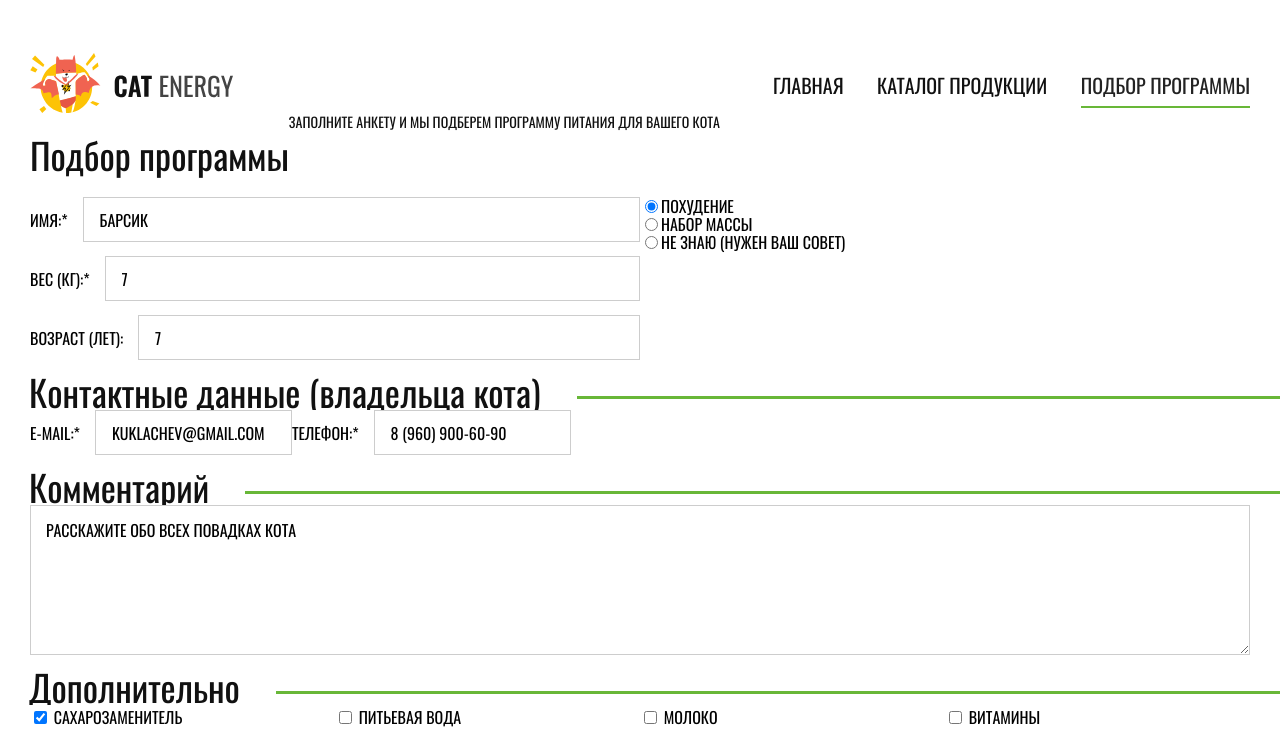
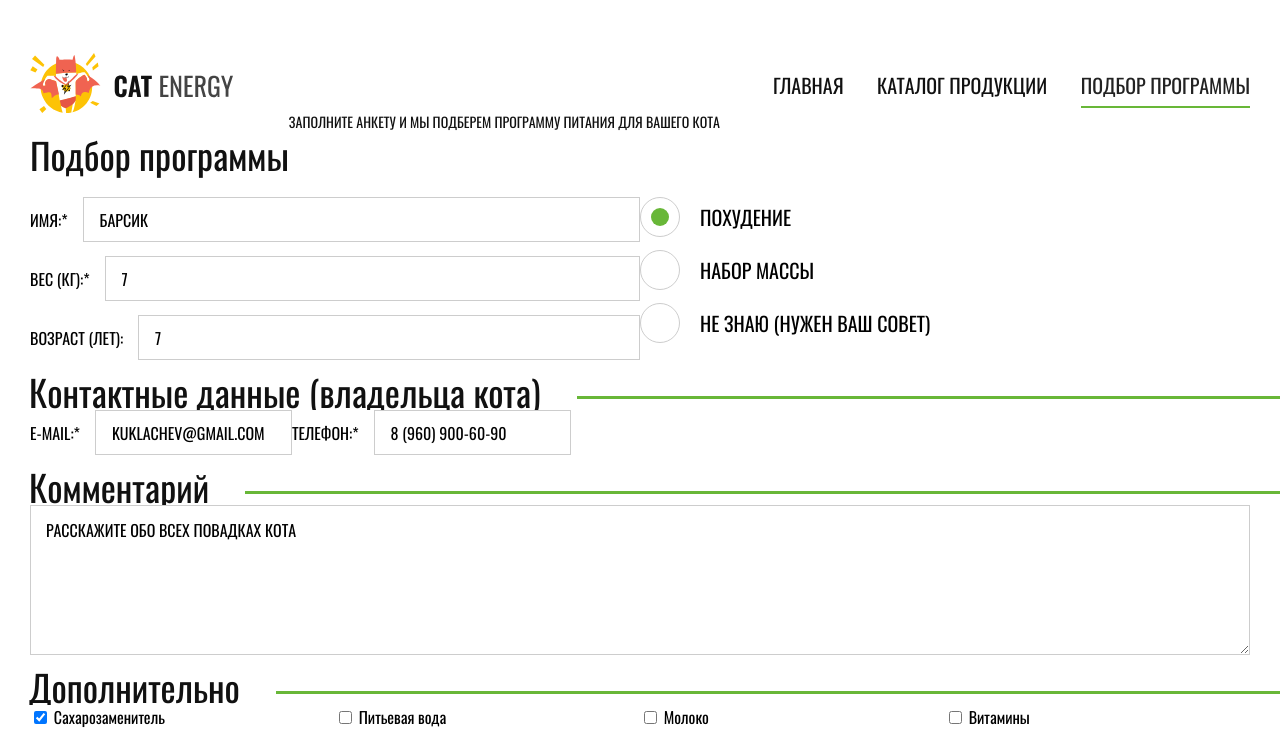
Before and after one commit to NekitCorp/827963-cat-energy-19, a website: page source/form.html in a window 1280 px wide. Shown: the top 740 px of the page. Drawn offline with nearby package versions, Linux system fonts and the light colour scheme; files that its build step writes are made by us from their sources; files whose address does not match are found by name.

Commit message:
Добавлена кастомная радио кнопка

```diff
--- a/source/form.html
+++ b/source/form.html
@@ -48,7 +48,7 @@
 
           <div class="form__person-block">
             <div class="form__row">
-              <label for="name">Имя:*</label>
+              <label for="name" class="form__label">Имя:*</label>
               <input
                 name="name"
                 type="text"
@@ -58,7 +58,7 @@
               />
             </div>
             <div class="form__row">
-              <label for="weight">Вес (кг):*</label>
+              <label for="weight" class="form__label">Вес (кг):*</label>
               <input
                 name="weight"
                 type="number"
@@ -68,26 +68,26 @@
               />
             </div>
             <div class="form__row">
-              <label for="age">Возраст (лет):</label>
+              <label for="age" class="form__label">Возраст (лет):</label>
               <input name="age" type="number" id="age" value="7" />
             </div>
           </div>
 
           <div class="form__row form__program-block">
-            <label>
-              <input
-                type="radio"
-                name="program"
-                value="slim"
-                checked
-              />Похудение</label
-            >
-            <label>
-              <input type="radio" name="program" value="pro" />Набор массы
+            <label class="radio"
+              >Похудение
+              <input type="radio" name="program" value="slim" checked />
+              <span class="radio__checkmark"></span>
             </label>
-            <label>
-              <input type="radio" name="program" value="advice" />Не знаю (Нужен
-              ваш совет)
+            <label class="radio"
+              >Набор массы
+              <input type="radio" name="program" value="pro" />
+              <span class="radio__checkmark"></span>
+            </label>
+            <label class="radio"
+              >Не знаю (Нужен ваш совет)
+              <input type="radio" name="program" value="advice" />
+              <span class="radio__checkmark"></span>
             </label>
           </div>
 
@@ -97,7 +97,7 @@
 
           <div class="form__contacts-block">
             <div class="form__row">
-              <label for="email">E-mail:*</label>
+              <label for="email" class="form__label">E-mail:*</label>
               <input
                 name="email"
                 type="email"
@@ -108,7 +108,7 @@
               <span class="form__email-addon"></span>
             </div>
             <div class="form__row">
-              <label for="email">Телефон:*</label>
+              <label for="email" class="form__label">Телефон:*</label>
               <input
                 name="phone"
                 type="tel"
--- a/source/less/blocks/form.less
+++ b/source/less/blocks/form.less
@@ -12,7 +12,7 @@
   align-items: center;
 }
 
-.form label {
+.form__label {
   @color: #222222;
   font-size: 16px;
   line-height: 1.13;
--- /dev/null
+++ b/source/less/blocks/radio.less
@@ -0,0 +1,83 @@
+.radio {
+  display: block;
+  position: relative;
+  padding-left: 46px;
+  height: 30px;
+  line-height: 30px;
+  cursor: pointer;
+  font-size: 16px;
+  user-select: none;
+  @color: #222222;
+  text-transform: uppercase;
+
+  &:not(:last-child) {
+    margin-bottom: 13px;
+  }
+}
+
+.radio:active {
+  opacity: 0.3;
+}
+
+.radio input {
+  position: absolute;
+  opacity: 0;
+  cursor: pointer;
+  height: 0;
+  width: 0;
+}
+
+.radio__checkmark {
+  position: absolute;
+  top: 0;
+  left: 0;
+  height: 28px;
+  width: 28px;
+  border: 1px solid @very-light-pink-three;
+  border-radius: 50%;
+}
+
+.radio:hover input ~ .radio__checkmark {
+  border-color: @pinkish-grey-two;
+}
+
+.radio__checkmark:after {
+  content: "";
+  position: absolute;
+  display: none;
+}
+
+.radio input:checked ~ .radio__checkmark:after {
+  display: block;
+}
+
+.radio .radio__checkmark:after {
+  margin: auto;
+  top: 0;
+  left: 0;
+  right: 0;
+  bottom: 0;
+  width: 12px;
+  height: 12px;
+  border-radius: 50%;
+  background: @leaf;
+}
+
+@media (min-width: @tablet-width) {
+  .radio {
+    padding-left: 60px;
+    height: 40px;
+    line-height: 40px;
+    font-size: 20px;
+  }
+
+  .radio__checkmark {
+    height: 38px;
+    width: 38px;
+  }
+
+  .radio .radio__checkmark:after {
+    width: 18px;
+    height: 18px;
+  }
+}
--- a/source/less/style.less
+++ b/source/less/style.less
@@ -9,6 +9,8 @@
 @import "./blocks/text.less";
 @import "./blocks/list-reset.less";
 @import "./blocks/button.less";
+@import "./blocks/radio.less";
+@import "./blocks/visually-hidden.less";
 // blocks
 @import "./blocks/about.less";
 @import "./blocks/catalog.less";
@@ -30,4 +32,3 @@
 @import "./blocks/program.less";
 @import "./blocks/social.less";
 @import "./blocks/stats.less";
-@import "./blocks/visually-hidden.less";
--- a/source/less/variables.less
+++ b/source/less/variables.less
@@ -9,6 +9,7 @@
 @white-three: #f2f2f2;
 @very-light-pink-three: #cdcdcd;
 @brownish-grey: #666666;
+@pinkish-grey-two: #bababa;
 
 @button-hover: #5eaa2f;
 @button-down: #5eaa2f;
```
